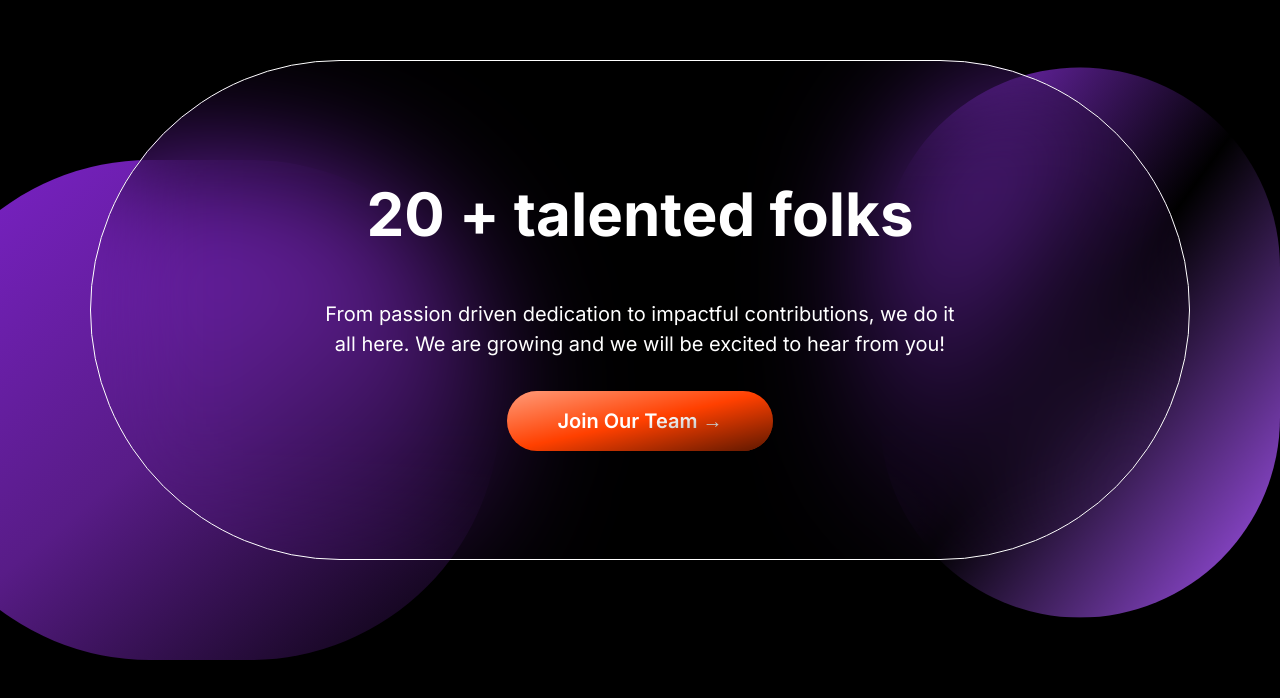
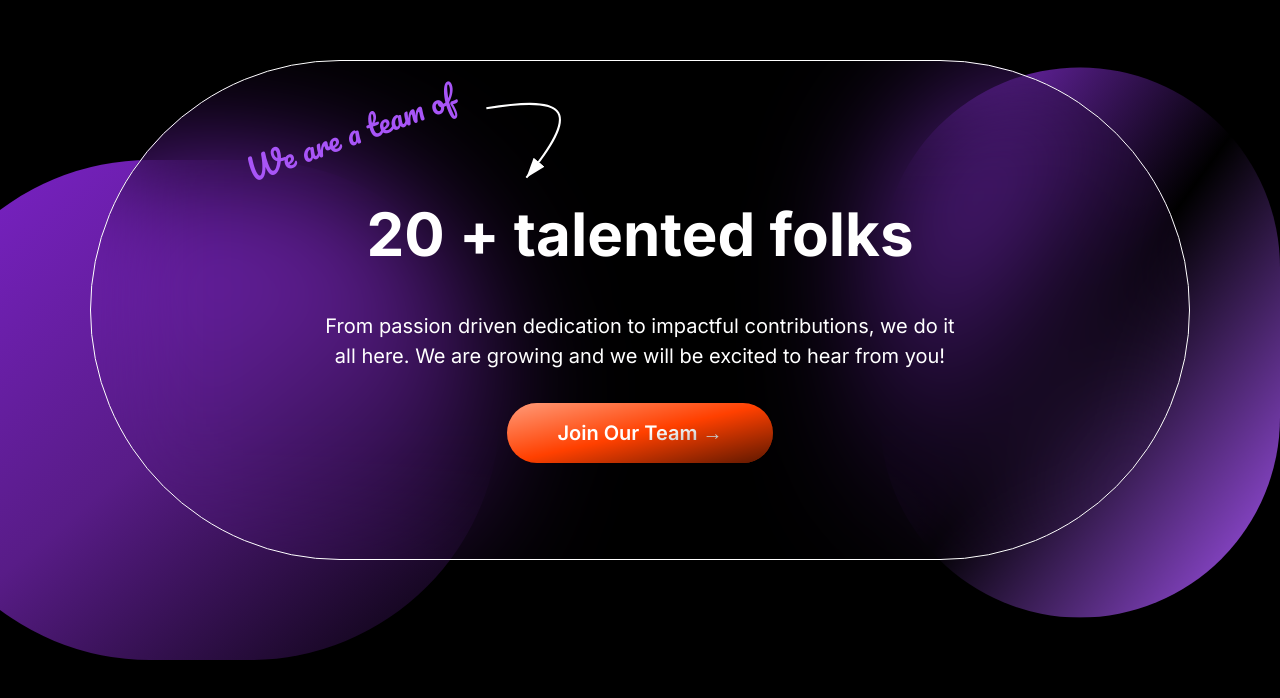
Before and after one commit to AnkitBali/star-clinch, a Next.js app: page / in a window 1280 px wide. Shown: the part 3777-4475 px from the top of the page. Built offline with nearby package versions, Linux system fonts and the light colour scheme.

Commit message:
more updated on last component

```diff
--- a/app/ui/components/EllipseComponent.tsx
+++ b/app/ui/components/EllipseComponent.tsx
@@ -5,6 +5,7 @@ import { Box, Button, Text } from '@chakra-ui/react';
 import { motion } from 'framer-motion';
 import 'tailwindcss/tailwind.css';
 import CustomButton from './CustomButton';
+import '@fontsource/pacifico'; // Import Pacifico font
 
 const MotionBox = motion(Box);
 
@@ -27,6 +28,49 @@ const EllipseComponent: React.FC = () => {
         animate={{ scale: 1 }}
         transition={{ duration: 0.5 }}
       >
+        {/* New Text with Pacifico Font */}
+        <Text
+          className="absolute text-purple-500"
+          style={{
+            fontFamily: 'Pacifico',
+            fontSize: '30px',
+            transform: 'rotate(-20deg)',
+            top: '50px',
+            left: '150px',
+          }}
+        >
+          We are a team of
+        </Text>
+        {/* Curved Arrow SVG */}
+        <svg
+  className="absolute"
+  style={{ top: '-20px', left: '400px', transform: 'rotate(60deg)' }}
+  width="100"
+  height="100"
+  viewBox="0 0 100 100"
+  fill="none"
+  xmlns="http://www.w3.org/2000/svg"
+>
+  <path
+    d="M10 90 C 40 10, 60 10, 90 90"
+    stroke="white"
+    strokeWidth="2"
+    fill="none"
+    markerEnd="url(#arrowhead)"
+  />
+  <defs>
+    <marker
+      id="arrowhead"
+      markerWidth="10"
+      markerHeight="7"
+      refX="10"
+      refY="3.5"
+      orient="auto"
+    >
+      <polygon points="0 0, 10 3.5, 0 7" fill="white" />
+    </marker>
+  </defs>
+</svg>
         <Text fontSize={"60px"} className="text-white text-center font-bold mb-2">20 + talented folks</Text>
         <Text width={"60%"} textAlign={"center"} fontSize={"20px"} className="text-white text-center mb-4">
           From passion driven dedication to impactful contributions, we do it all here. We are growing and we will be excited to hear from you!
--- a/package.json
+++ b/package.json
@@ -14,6 +14,7 @@
     "@chakra-ui/react": "^2.8.2",
     "@emotion/react": "^11.11.4",
     "@emotion/styled": "^11.11.5",
+    "@fontsource/pacifico": "^5.0.13",
     "@heroicons/react": "^2.1.3",
     "framer-motion": "^11.2.5",
     "next": "14.2.3",
```
Also changed, not shown: 1 other file (tests, documents, lock files or other folders).
